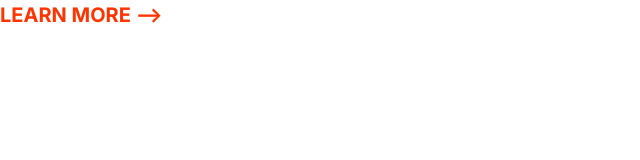
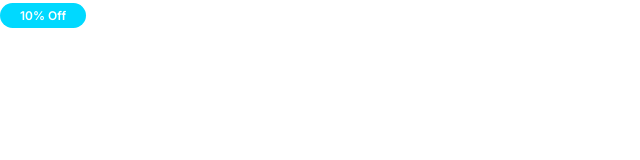
Before and after one commit to URMine4Ever/Wah, a plain HTML site: page index.html in a window 1280 px wide. Shown: the whole page, without its empty margins (0-640 px from the left). Drawn offline with Linux system fonts and the light colour scheme.

Commit message:
making badges

```diff
--- a/css/styles.css
+++ b/css/styles.css
@@ -1,6 +1,7 @@
+
 /* variable */
 :root{
-    --color-primany: #2584ff;
+    --color-primary: #2584ff;
     --color-secondary: #00d9ff;
     --color-accent: #ff3400;
     --color-headings: #1b0760;
@@ -79,3 +80,35 @@ a{
 font-size:1.5rem;
     }
 }
+
+/* Badges */
+.badge{
+    border-radius: 20px;
+    font-size: 2rem;
+    font-weight: 600;
+    padding: .5rem 2rem;
+    white-space: nowrap;
+}
+
+.badge--primary{
+    background: var(--color-primary);
+    color:#fff;
+}
+
+.badge--secondary{
+    background: var(--color-secondary);
+    color:#fff;
+}
+
+.badge--small{
+    font-size: 1.4rem;
+}
+
+@media screen and (min-width:1024px){
+    .badge{
+        font-size: 1.5rem;
+    }
+    .badge--small{
+        font-size: 1.2rem;
+    }
+}
--- a/index.html
+++ b/index.html
@@ -10,7 +10,7 @@
     <link rel="preconnect" href="https://fonts.googleapis.com" />
     <link rel="preconnect" href="https://fonts.gstatic.com" crossorigin />
     <link
-      href="https://fonts.googleapis.com/css2?family=Inter:wght@400;700&family=Open+Sans&display=swap"
+      href="https://fonts.googleapis.com/css2?family=Inter:wght@400;600;700&family=Open+Sans&display=swap"
       rel="stylesheet"
     />
     <link rel="stylesheet" href="css/normalize.css" />
@@ -22,6 +22,6 @@
     <title>Document</title>
   </head>
   <body>
-    <a href="#" class="link-arrow">Learn More</a>
+    <span class="badge badge--secondary badge--small">10% Off</span>
   </body>
 </html>
```
Also changed, not shown: css/components/badges.html (added, +3 -0 lines).
